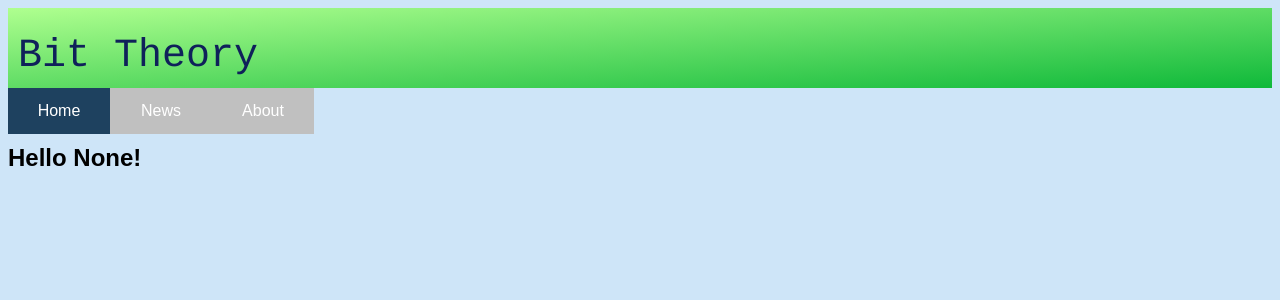
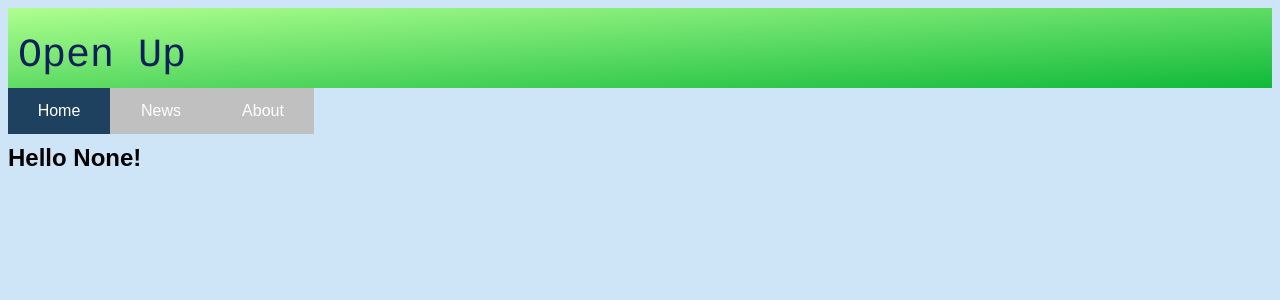
Before and after one commit to Rithvik-29/BitTheory, a Flask app: page /action in a window 1280 px wide. Shown: the top 300 px of the page. Run offline with Flask 2, Linux system fonts and the light colour scheme.

Commit message:
changed banner text

```diff
--- a/templates/business.html
+++ b/templates/business.html
@@ -5,7 +5,7 @@
 </head>
 <body>
   <div class="topbar">
-      <div class="topphrase">Bit Theory</div>
+      <div class="topphrase">Open Up</div>
   </div>
   <ul id="navbar">
       <li><a class="active" href="/">Home</a></li>
--- a/templates/home.html
+++ b/templates/home.html
@@ -9,7 +9,7 @@
     </head>
     <body>
         <div class="topbar">
-            <div class="topphrase">Bit Theory</div>
+            <div class="topphrase">Open Up</div>
         </div>
         <ul id="navbar">
             <li><a class="active" href="">Home</a></li>
--- a/templates/individual.html
+++ b/templates/individual.html
@@ -8,7 +8,7 @@
     </head>
     <body>
         <div class="topbar">
-            <div class="topphrase">Bit Theory</div>
+            <div class="topphrase">Open Up</div>
         </div>
         <ul id="navbar">
             <li><a class="active" href="">Home</a></li>
```
Also changed, not shown: README.md.
